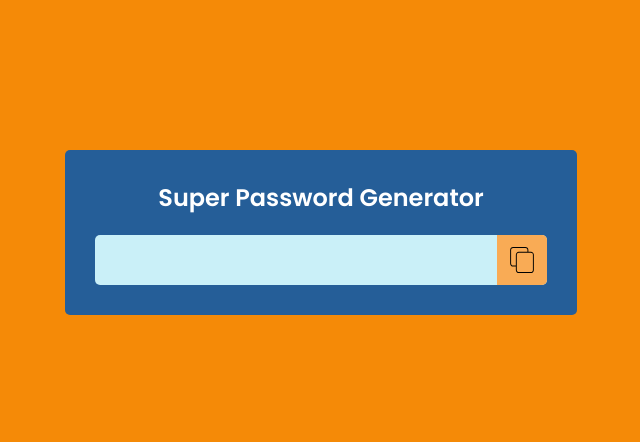
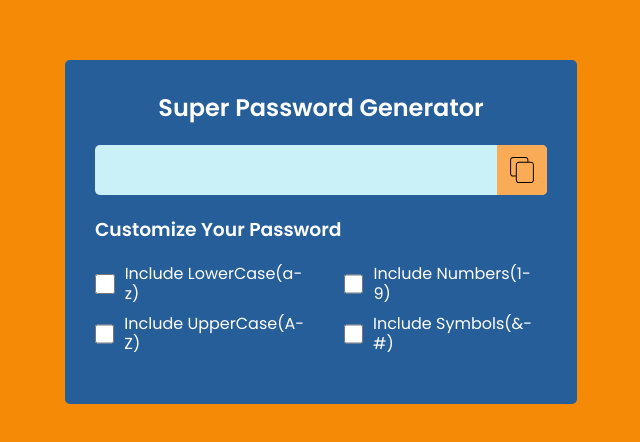
Before and after one commit to 4Lorean2/password-generator-reactjs, a React (Create React App) app: page / in a window 1280 px wide. Shown: the part 168-610 px from the top of the page, without its empty margins (319-959 px from the left). Built offline with nearby package versions, Linux system fonts and the light colour scheme.

Commit message:
updated generator jsx (checkboxes) and css

```diff
--- a/src/Components/PasswordGenerator.css
+++ b/src/Components/PasswordGenerator.css
@@ -55,3 +55,47 @@
   border-radius: 0 5px 5px 0;
   cursor: pointer;
 }
+
+.setting {
+  margin: 20px 0;
+}
+
+.customize {
+  margin: 10px 0;
+  display: flex;
+  justify-content: flex-start;
+}
+
+.customize .checkboxes {
+  display: flex;
+}
+
+.left,
+.right {
+  width: fit-content;
+}
+
+.customize .right {
+  margin-left: 30px;
+}
+
+.customize .checkboxes .checkbox-field {
+  margin-top: 10px;
+  display: flex;
+  justify-content: flex-start;
+  align-items: center;
+}
+
+.customize .checkboxes .checkbox-field input {
+  width: 20px;
+  height: 20px;
+  margin-right: 10px;
+}
+
+.customize .checkboxes .checkbox-field input:checked {
+  accent-color: #f9ab55;
+}
+
+.customize .checkboxes .checkbox-field label {
+  line-height: 20px;
+}
--- a/src/Components/PasswordGenerator.jsx
+++ b/src/Components/PasswordGenerator.jsx
@@ -14,6 +14,34 @@ const PasswordGenerator = () => {
           </div>
         </div>
       </div>
+
+      <div className="setting">
+        <h3>Customize Your Password</h3>
+        <div className="customize">
+          <div className="checkboxes">
+            <div className="left">
+              <div className="checkbox-field">
+                <input type="checkbox" name="lower" id="lower" />
+                <label htmlFor="lower"> Include LowerCase(a-z) </label>
+              </div>
+              <div className="checkbox-field">
+                <input type="checkbox" name="upper" id="upper" />
+                <label htmlFor="upper"> Include UpperCase(A-Z) </label>
+              </div>
+            </div>
+            <div className="right">
+              <div className="checkbox-field">
+                <input type="checkbox" name="numbers" id="numbers" />
+                <label htmlFor="numbers"> Include Numbers(1-9) </label>
+              </div>
+              <div className="checkbox-field">
+                <input type="checkbox" name="symbols" id="symbols" />
+                <label htmlFor="symbols"> Include Symbols(&-#) </label>
+              </div>
+            </div>
+          </div>
+        </div>
+      </div>
     </div>
   );
 };
```
